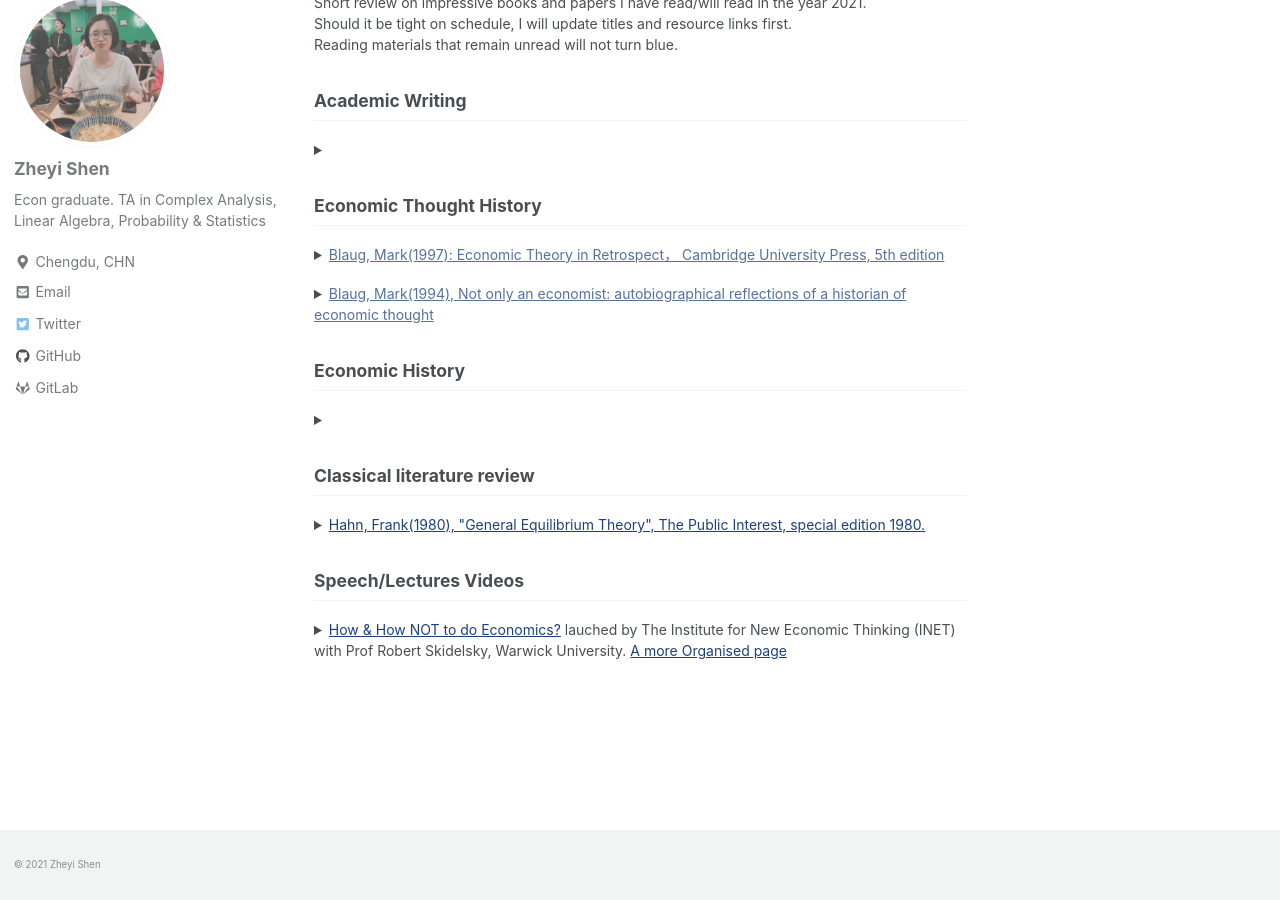
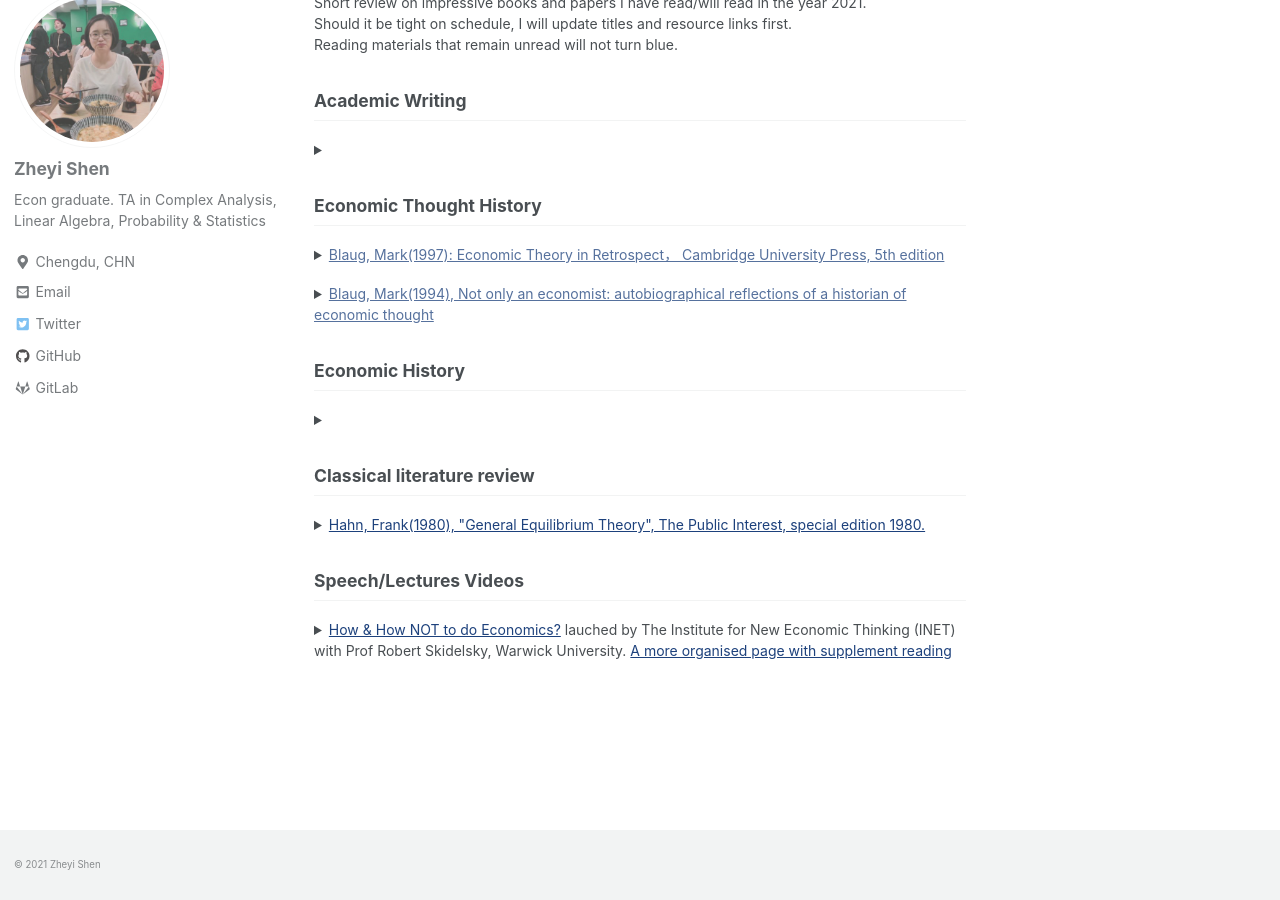
Before and after one commit to Zoey1102/Zoey1102.github.io, a Jekyll site: the page built from _pages/review.md, in a window 1280 px wide and 900 px high, scrolled down 100 px. Built offline with Jekyll 4.4.1, drawn with Linux system fonts in a browser that asks for light colours; nearby versions of some CDN libraries.

Commit message:
Update review.md

```diff
--- a/_pages/review.md
+++ b/_pages/review.md
@@ -38,6 +38,6 @@ Reading materials that remain unread will not turn blue.</p>
 
 ## Speech/Lectures Videos
 <p> <details>
-<summary><a href="https://www.ineteconomics.org/perspectives/videos/how-and-how-not-to-do-economics" target="_blank">How & How NOT to do Economics?</a> lauched by The Institute for New Economic Thinking (INET) with Prof Robert Skidelsky, Warwick University. <a href="http://www.hetwebsite.net/het/video/skidelsky.htm#works" target="_blank">A more Organised page</a></summary>
+<summary><a href="https://www.ineteconomics.org/perspectives/videos/how-and-how-not-to-do-economics" target="_blank">How & How NOT to do Economics?</a> lauched by The Institute for New Economic Thinking (INET) with Prof Robert Skidelsky, Warwick University. <a href="http://www.hetwebsite.net/het/video/skidelsky.htm#works" target="_blank"> A more organised page with supplement reading</a></summary>
 <p align="justify" style="font-size:90%"> </p>
 </details> </p>
```
